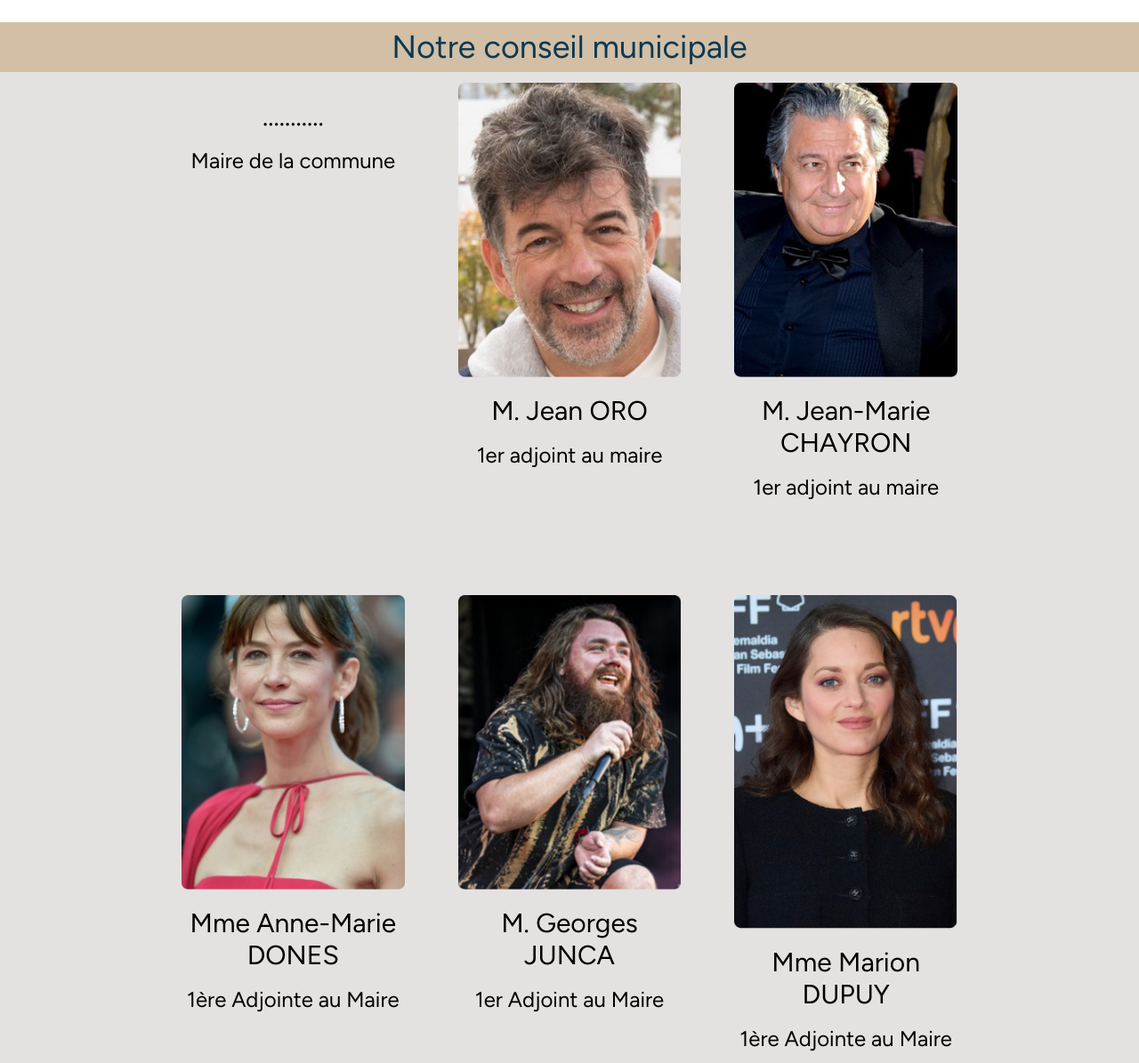
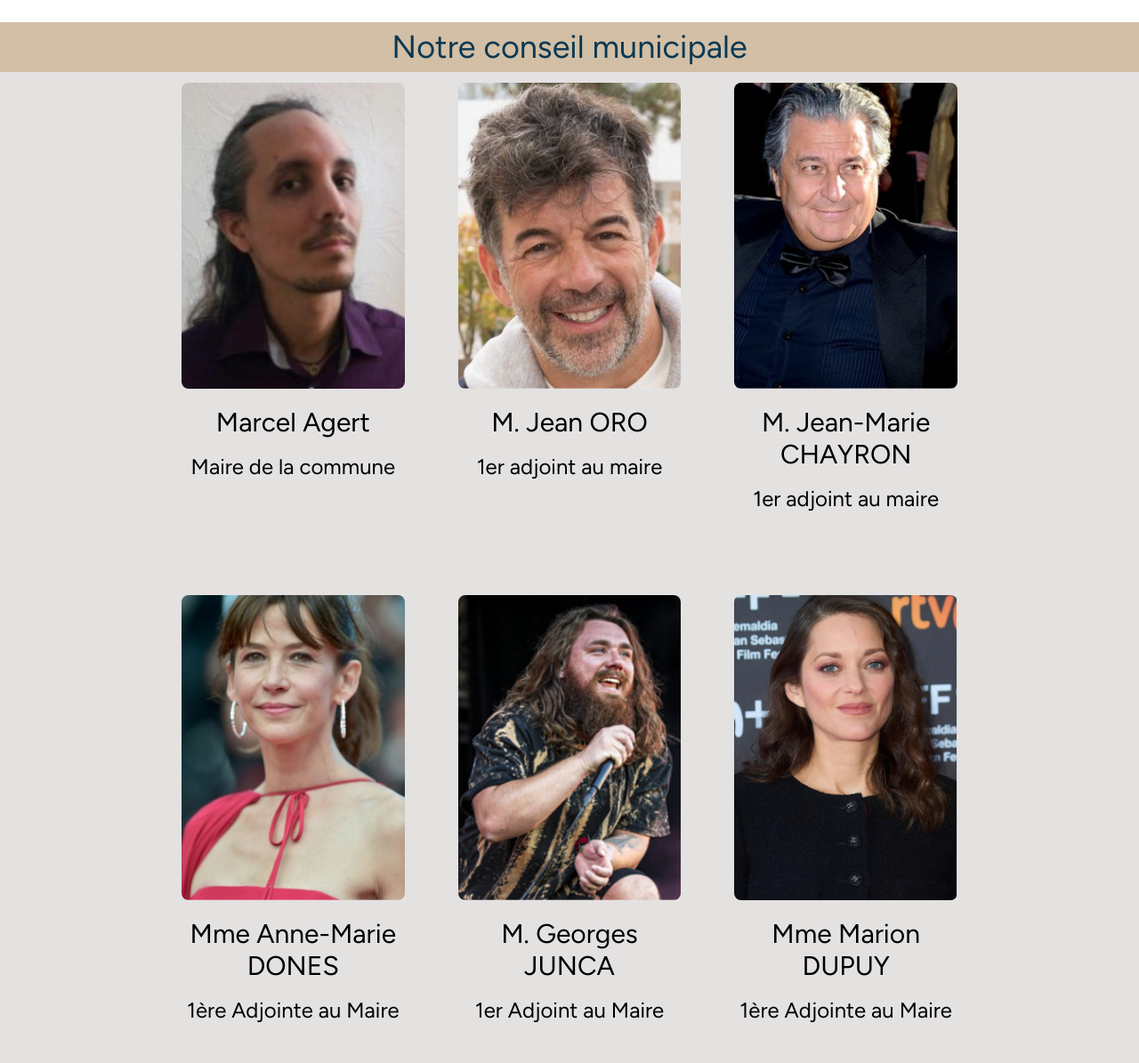
Before and after one commit to mizuchits/Projet-de-groupe-Mairie-Aucazein, a website: page mairie.html in a window 1280 px wide. Shown: the part 105-1300 px from the top of the page at 89% size. Drawn offline with Linux system fonts and the light colour scheme.

Commit message:
[NEW] add img + card maire

```diff
--- a/mairie.html
+++ b/mairie.html
@@ -46,32 +46,32 @@
                 </div>
                 <div class="grid grid-cols-2 grid-rows-3 p-3 gap-10 md:gap-15 md:max-w-4xl max-w-2xl mx-auto lg:grid-rows-2 lg:grid-cols-3">
                     <div class="text-center transition-all duration-300 hover:scale-110 hover:bg-black/15">
-                        <img src="" alt="">
-                        <p class="md:text-3xl md:pt-5">...........</p>
+                        <img src="assets/img/ludo maire.png" alt="Ludo" class="h-2/3 w-full object-cover rounded-lg">
+                        <p class="md:text-3xl md:pt-5">Marcel Agert </p>
                         <p class="mt-4 md:text-2xl">Maire de la commune</p>
                     </div>
                     <div class="text-center transition-all duration-300 hover:scale-110 hover:bg-black/15">
-                        <img src="assets/img/Jean-ORO.png" alt="Jean Oro">
+                        <img src="assets/img/Jean-ORO.png" alt="Jean Oro" class="h-2/3 w-full object-cover rounded-lg">
                         <p class="md:text-3xl md:pt-5">M. Jean ORO</p>
                         <p class="mt-4 md:text-2xl">1er adjoint au maire</p>
                     </div>
                     <div class="text-center transition-all duration-300 hover:scale-110 hover:bg-black/15">
-                        <img src="assets/img/Jean-marie.png" alt="Jean marie">
+                        <img src="assets/img/Jean-marie.png" alt="Jean marie" class="h-2/3 w-full object-cover rounded-lg">
                         <p class="md:text-3xl md:pt-5">M. Jean-Marie CHAYRON</p>
                         <p class="mt-4 md:text-2xl">1er adjoint au maire</p>
                     </div>
                     <div class="text-center transition-all duration-300 hover:scale-110 hover:bg-black/15">
-                        <img src="assets/img/Anne-Marie.png" alt="Anne-Marie">
+                        <img src="assets/img/Anne-Marie.png" alt="Anne-Marie" class="h-2/3 w-full object-cover rounded-lg">
                         <p class="md:text-3xl md:pt-5">Mme Anne-Marie DONES</p>
                         <p class="mt-4 md:text-2xl">1ère Adjointe au Maire</p>
                     </div>
                     <div class="text-center transition-all duration-300 hover:scale-110 hover:bg-black/15">
-                        <img src="assets/img/George.png" alt="Georges">
+                        <img src="assets/img/George.png" alt="Georges" class="h-2/3 w-full object-cover rounded-lg" >
                         <p class="md:text-3xl md:pt-5">M. Georges JUNCA</p>
                         <p class="mt-4 md:text-2xl">1er Adjoint au Maire</p>
                     </div>
                     <div class="text-center transition-all duration-300 hover:scale-110 hover:bg-black/15">
-                        <img src="assets/img/marion.png" alt="Marion">
+                        <img src="assets/img/marion.png" alt="Marion" class="h-2/3 w-full object-cover rounded-lg">
                         <p class="md:text-3xl md:pt-5">Mme Marion DUPUY</p>
                         <p class="mt-4 md:text-2xl">1ère Adjointe au Maire</p>
                     </div>
```
Also changed, not shown: assets/css/style.css, assets/img/ludo maire.png (added).
